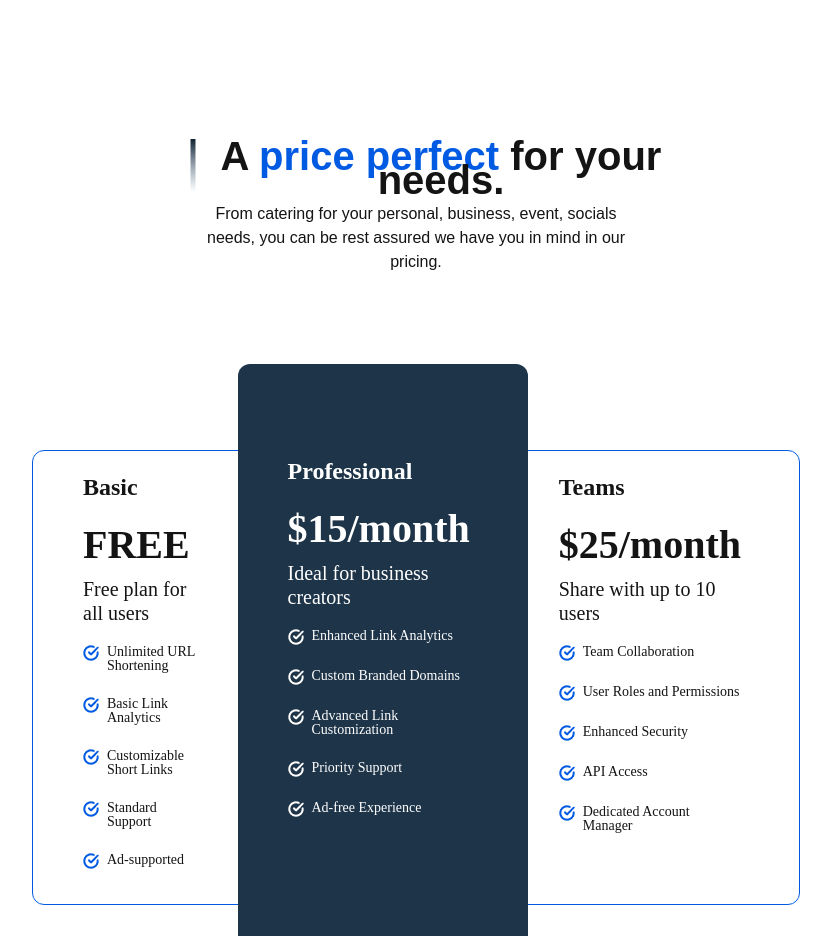
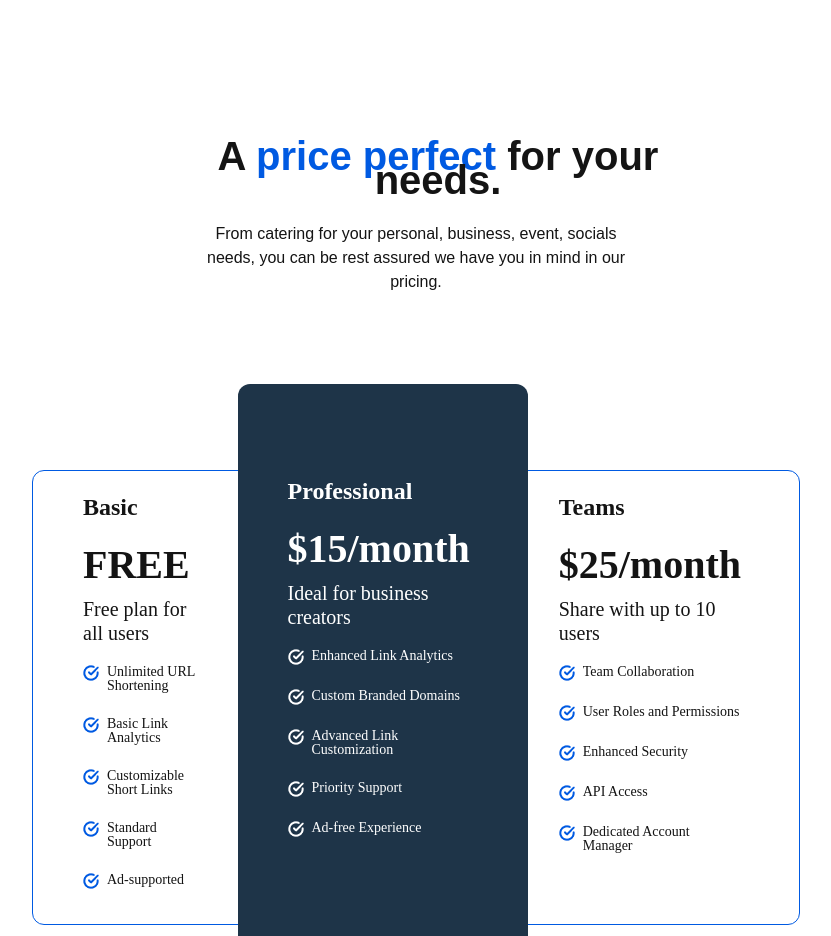
Before and after one commit to Fa-doon/Alt-Trim-URL, a plain HTML site: page index.html in a window 1280 px wide. Shown: the part 1980-2916 px from the top of the page, without its empty margins (224-1055 px from the left). Drawn offline with Linux system fonts and the light colour scheme; a web font is replaced by a local one.

Commit message:
git commit -m "modified pricing page"

```diff
--- a/index.html
+++ b/index.html
@@ -145,7 +145,6 @@
     <section class="price">
       <div class="priceHeading">
         <div class="pricingHeading1">
-          <img src="Images/Line70.png" alt="" />
           <h3>A <span>price perfect</span> for your needs.</h3>
         </div>
         <p>
--- a/style.css
+++ b/style.css
@@ -239,10 +239,9 @@ button:hover{
 }
 .pricingHeading1 h3{
     font-size: 2.5rem;
-    margin: 5px 0 0 14px;
+    margin: 5px 0 20px 14px;
     font-family: Gilroy-Bold, sans-serif;
     width: 100%;
-
 }
 .priceHeading p{
     font-family: Gilroy-Medium, sans-serif;
```
